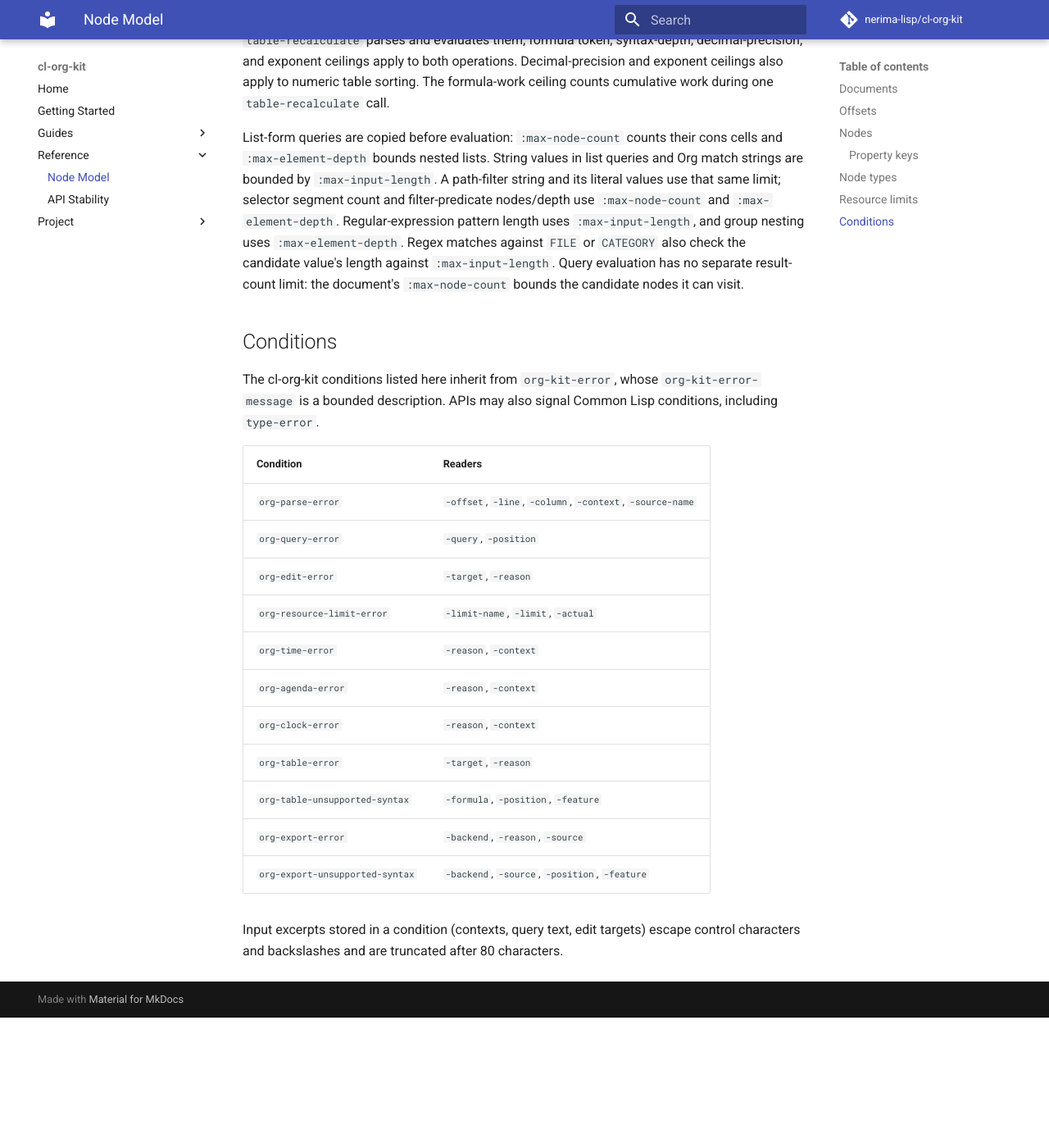
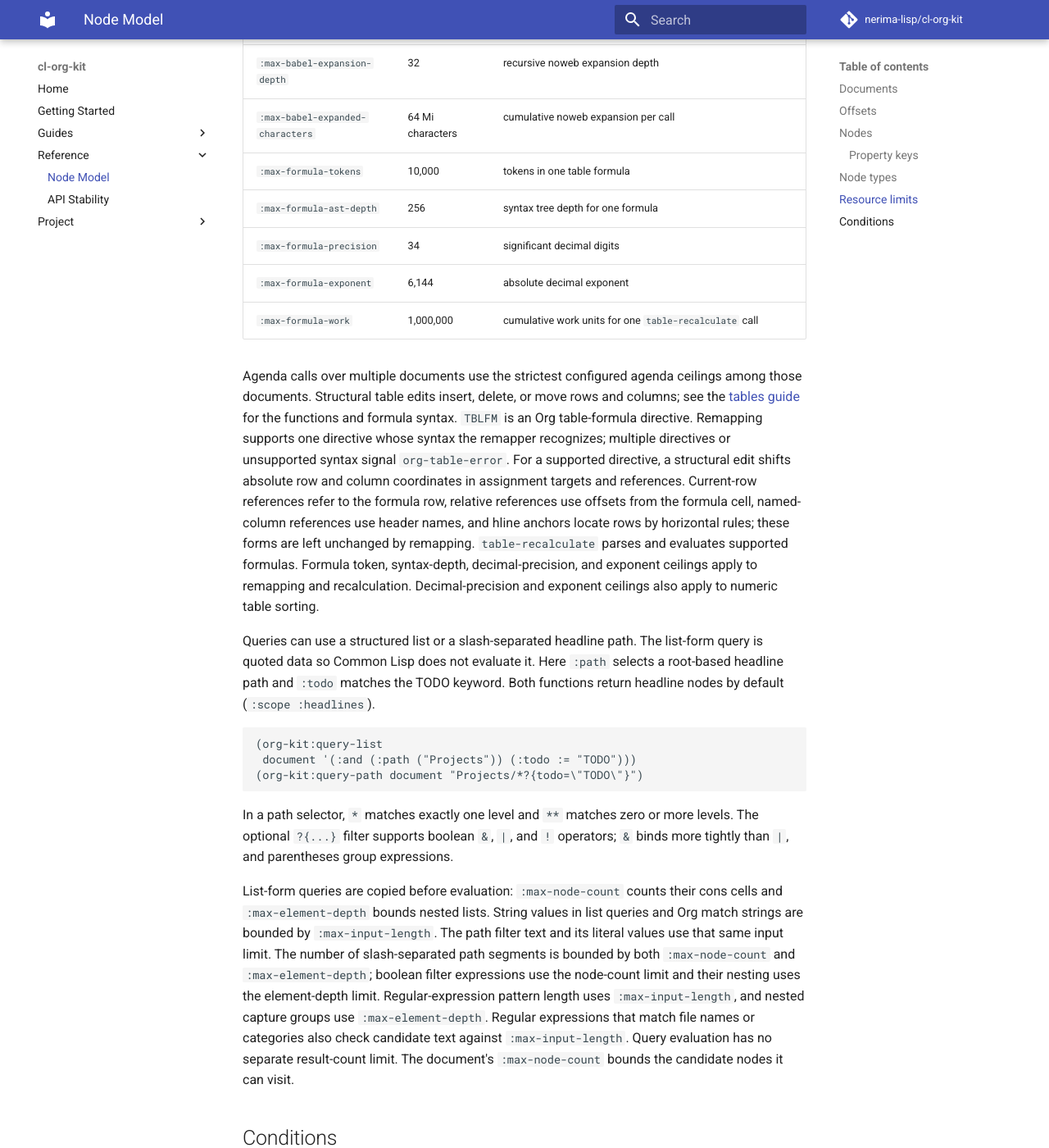
Before and after one commit to nerima-lisp/cl-org-kit, an MkDocs documentation site: the page built from docs/src/reference/node-model.md, in a window 1280 px wide and 1400 px high, scrolled down 5533 px. Shown: the whole window at 82% size. Built offline with MkDocs 1.6.1 and Material for MkDocs 9.7.7, drawn with Linux system fonts in a browser that asks for light colours; comment, search, counter and statistics services are not loaded; before the commit the page ends 6774 px from its top, so only the background shows below that; some of the changed text lies outside the part shown.

Commit message:
docs: document Babel APIs and clarify node model reference

````diff
--- a/docs/mkdocs.yml
+++ b/docs/mkdocs.yml
@@ -13,6 +13,7 @@
   - Home: index.md
   - Getting Started: getting-started.md
   - Guides:
+      - Babel: guides/babel.md
       - TODO and Agenda: guides/todo-agenda.md
       - Clock: guides/clock.md
       - Structure Edits: guides/structure-edits.md
--- /dev/null
+++ b/docs/src/guides/babel.md
@@ -0,0 +1,127 @@
+# Babel headers and noweb
+
+The Babel APIs resolve source block parameters and expand noweb references from an Org document.
+They do not execute source blocks; callers supply executable results through a result resolver.
+
+## Header arguments
+
+Pass `resolve-babel-parameters` a document and one of its `:src-block` nodes.
+Find source blocks by walking the parsed root with `map-nodes`; see [Node Model](../reference/node-model.md#nodes).
+It returns an ordered alist.
+Keys are uppercase strings.
+Values are strings, or `nil` for flags.
+
+Resolution applies defaults, then generic `header-args` properties.
+It applies language-specific properties next.
+Heading inheritance is resolved within each property layer, so a language-specific value can override an inherited generic value.
+Affiliated `#+HEADER` arguments follow the property layers.
+Source block arguments have the highest priority.
+A later value replaces an earlier value.
+`:var` assignments merge by variable name.
+Mutually exclusive `:results` values replace earlier members of their group.
+The groups cover format (`file`, `list`, `vector`, `table`, `scalar`, `verbatim`), representation (`raw`, `html`, `latex`, `org`, `code`, `pp`, `drawer`, `link`, `graphics`), handling (`replace`, `silent`, `none`, `discard`, `append`, `prepend`), and `output` versus `value`.
+One value from each group can be combined in a header; a later value replaces only an earlier value from its own group.
+For `:exports`, `code`, `results`, `both`, and `none` are mutually exclusive.
+
+```lisp
+(org-kit:resolve-babel-parameters document src-block)
+```
+
+The call returns raw header values.
+Use `resolve-babel-variables` to parse the block's `:var` assignments.
+
+## Static `:var` values
+
+`resolve-babel-variables` returns an ordered alist from variable names to Common Lisp values.
+It accepts numeric literals, double-quoted strings, named Org pipe tables, and simple named lists.
+Numeric table cells become numbers.
+Other unquoted table cells and list items remain strings.
+A named plain list can be used as a `:var` value when each item contains one paragraph without nested content.
+
+```org
+#+NAME: sample-items
+- red
+- blue
+
+#+NAME: consumer
+#+BEGIN_SRC text :var items=sample-items
+#+END_SRC
+```
+
+For a `:var` assignment, a double-quoted value is a string and a numeric value such as `7` is parsed as a number.
+A bare value such as `sample-items` names another Org object; a missing name signals `org-babel-error`.
+Reader syntax such as `(+ 1 2)` is rejected instead of being evaluated.
+The library never evaluates a `:var` expression or source block.
+A named source block or `#+CALL` result requires the `:result-resolver` function.
+The callback receives `(block-name resolved-variable-alist)` and returns that block's result as a Common Lisp value.
+For example, a host can look up values it computed earlier by block name:
+
+```lisp
+(defparameter *executed-results* (make-hash-table :test #'equal))
+(setf (gethash "subtotal" *executed-results*) 42)
+
+(defun lookup-babel-result (block-name variables)
+  (declare (ignore variables))
+  (gethash block-name *executed-results*))
+
+(org-kit:resolve-babel-variables
+ document src-block :result-resolver #'lookup-babel-result)
+```
+
+A `#+CALL` result resolves through its named source block and passes that block's name to the callback.
+Without a callback, an executable result reference signals `org-babel-error`.
+Its reason is `:missing-result-resolver`.
+
+`#+NAME` can name an Org pipe table or a simple list for local resolution.
+`#+RESULTS: name` can name a static result table or list in the same way.
+A table's rule rows are omitted.
+Other named node types, such as paragraphs and headlines, and tables formatted by Emacs's `table.el` package rather than as Org pipe tables signal `org-babel-error`.
+Nested lists and multi-part list items signal the same condition.
+
+## Noweb expansion
+
+Pass `expand-babel-noweb` a source block and one context: `:eval`, `:tangle`, or `:export`.
+Use `:eval` when preparing code for evaluation, `:tangle` when preparing code to tangle to a file, and `:export` when exporting.
+It returns the block body without its final line ending.
+When `:noweb` is omitted, its mode defaults to `no`.
+`:noweb` selects when references expand:
+
+| `:noweb` value | `:eval` | `:tangle` | `:export` |
+|---|---|---|---|
+| `yes` | Expand | Expand | Expand |
+| `no` | Keep references | Keep references | Keep references |
+| `eval` | Expand | Keep references | Keep references |
+| `tangle` | Keep references | Expand | Keep references |
+| `strip-export` | Expand | Expand | Remove reference markers |
+| `no-export` | Expand | Expand | Keep references |
+| `strip-tangle` | Expand | Remove reference markers | Expand |
+
+For `strip-export` and `strip-tangle`, the reference marker is removed and the referenced body is not inserted.
+
+`<<name>>` inserts a named source block's body.
+A block with `:noweb-ref name` contributes to its group in document order.
+Each group member's `:noweb-sep` separates it from the next member.
+The default separator is a newline.
+An unknown plain reference expands to an empty string.
+Referenced blocks expand recursively only when their own `:noweb` mode allows expansion in that context.
+
+`<<name()>>` requests a block result through `:result-resolver`.
+Pass the same callback used by `resolve-babel-variables` with the `:result-resolver` keyword to `expand-babel-noweb`:
+
+```lisp
+(org-kit:expand-babel-noweb
+ document src-block :context :eval
+ :result-resolver #'lookup-babel-result)
+```
+
+String results are inserted as written.
+Numbers, characters, symbols, conses, and vectors use Common Lisp printed form; `NIL` prints as `NIL`.
+A missing callback signals `org-babel-error`.
+
+By default, text before `<<name>>` on its source line remains before the first inserted line and is repeated at the start of each later inserted line. For example, `  <<name>>` with a two-line body `first\nsecond` becomes `  first\n  second`.
+Use `:noweb-prefix no` to disable this behavior.
+Cycles signal `org-babel-error`.
+Depth and cumulative expanded-character ceilings signal `org-resource-limit-error`.
+
+See [Resource limits](../reference/node-model.md#resource-limits) for the Babel ceilings.
+See [API stability](../reference/api-stability.md) for the public API policy.
--- a/docs/src/reference/node-model.md
+++ b/docs/src/reference/node-model.md
@@ -6,12 +6,24 @@
 
 ## Documents
 
-`make-document` normalizes its input to text and returns a `document` with no
-tree. `parse-org` parses the text and installs an `:org-data` root on its
-returned document.
+`make-document` decodes its input and returns a `document` with no tree.
+`parse-org` accepts the same input forms and also parses the text, installing an
+`:org-data` root on its returned document.
+Pass `:settings`, `:todo-keywords`, `:startup`, `:inlinetask-min-level`, or
+`:link-abbrevs` to `parse-org` to override in-buffer settings.
 
 ```lisp
 (org-kit:make-document input &key source-name encoding limits)
+(org-kit:parse-org input &key source-name encoding limits settings todo-keywords
+                          startup inlinetask-min-level link-abbrevs)
+```
+
+For octet input, `:encoding` is forwarded to `cl-codec-kit:octets-to-string`.
+Strings and character streams already contain decoded text.
+
+```lisp
+(org-kit:parse-org input :source-name "notes.org"
+                   :limits (org-kit:make-limits :max-node-count 1000))
 ```
 
 | Input | Decoding |
@@ -20,12 +32,13 @@
 | character stream | read to the end |
 | octet vector, octet stream, pathname | `encoding` if given, otherwise the Unicode encoding detected from a BOM or null-byte pattern, falling back to UTF-8 |
 
+An explicit `encoding` must be an encoding designator accepted by `cl-codec-kit:octets-to-string`;
+see the [supported encoding reference](https://nerima-lisp.github.io/cl-codec-kit/).
+
 A leading BOM (U+FEFF) is removed from the text in every case, and
 `document-bom-p` records that it was there. `document-encoding` is the encoding
 used for octet input and `NIL` for character input. Only the pathname branch
 opens a file; string input performs no I/O.
-
-Failures:
 
 - undecodable octets signal `org-parse-error` whose offset is the octet index;
 - an encoding the decoder does not support signals `org-kit-error`;
@@ -34,8 +47,8 @@
 
 | Reader | Value |
 |---|---|
-| `document-text` | the decoded text without BOM; every node offset indexes this string |
-| `document-limits` | the `limits` given to `make-document` (or defaults); operations reuse these ceilings and do not implicitly reparse the text |
+| `document-text` | the decoded text without BOM |
+| `document-limits` | the `limits` given to `make-document` or `parse-org` (or defaults); operations reuse these ceilings and do not implicitly reparse the text |
 | `document-root` | the `:org-data` node installed by `parse-org`, or `NIL` after `make-document` and before parsing; `setf` installs a tree |
 | `document-settings` | plist of in-buffer settings; `setf`-able |
 | `document-newline` | `:lf`, `:crlf`, `:mixed`, or `:none` |
@@ -98,7 +111,7 @@
 
 | Function | Purpose |
 |---|---|
-| `node-type` | type keyword |
+| `node-type` | returns a node's type keyword |
 | `node-parent`, `node-children` | tree links; `(setf node-children)` re-parents, `append-child` adds one |
 | `node-root`, `node-document` | root of the tree and the document it is installed in |
 | `node-property` | `(node-property node key &optional default)`; second value is true when present |
@@ -115,17 +128,19 @@
 for example `:raw-value`, `:level`, `:todo-keyword`, `:todo-type`,
 `:priority`, `:tags`, `:archivedp`, `:commentedp` and `:title` on a headline;
 `:key` and `:value` on a keyword; `:language`, `:switches`, `:parameters` and
-`:value` on a src block. Slots above (`begin`, `end`, the contents offsets,
-`post-affiliated`, `post-blank`, `parent`) are never repeated as properties.
-A value that org-element represents as secondary objects (a headline `:title`)
-is a list of nodes whose parent is the owning node.
+`:value` on a src block. Node slots such as `begin`, `end`, the contents offsets,
+`post-affiliated`, `post-blank`, and `parent` are separate from the property
+plist and are never repeated there.
+A headline `:title` can be a list of parsed nodes rather than a string.
+Those nodes are children of the headline.
 
 ## Node types
 
 `node-types` lists the 56 types below and `node-type-category` maps each to its
-category. `node-type-p` and the `node-type` type test membership. The names
-match Emacs Org's `org-element` API; this is a naming convention, not a claim
-that both parsers produce identical trees.
+category. `node-type-p` tests whether a keyword belongs to this set. The type
+specifier `node-type` accepts keywords from this set. The names match Emacs
+Org's `org-element` API; this is a naming convention, not a claim that both
+parsers produce identical trees.
 
 | Category | Types |
 |---|---|
@@ -134,8 +149,8 @@
 | `:lesser-element` | `:babel-call`, `:clock`, `:comment`, `:comment-block`, `:diary-sexp`, `:example-block`, `:export-block`, `:fixed-width`, `:horizontal-rule`, `:keyword`, `:latex-environment`, `:node-property`, `:paragraph`, `:planning`, `:src-block`, `:table-row`, `:verse-block` |
 | `:object` | `:bold`, `:citation`, `:citation-reference`, `:code`, `:entity`, `:export-snippet`, `:footnote-reference`, `:inline-babel-call`, `:inline-src-block`, `:italic`, `:latex-fragment`, `:line-break`, `:link`, `:macro`, `:plain-text`, `:radio-target`, `:statistics-cookie`, `:strike-through`, `:subscript`, `:superscript`, `:table-cell`, `:target`, `:timestamp`, `:underline`, `:verbatim` |
 
-In Org Syntax, “greater blocks” is a syntax grouping for `:center-block`,
-`:quote-block`, and `:special-block`; “lesser blocks” groups
+The Org syntax grouping “greater blocks” contains `:center-block`,
+`:quote-block`, and `:special-block`; “lesser blocks” contains
 `:comment-block`, `:example-block`, `:export-block`, `:src-block`, and
 `:verse-block`. These syntax groupings are distinct from the `:greater-element`
 node category. `#+CALL:` lines are `:babel-call`.
@@ -143,11 +158,11 @@
 ## Resource limits
 
 `make-limits` returns resource ceilings used by parsing, editing, queries,
-link resolution, agendas, clock summaries, table operations, and export. An
-operation that exceeds an applicable ceiling signals
-`org-resource-limit-error` with the limit keyword, configured value, and
-measured amount. Limits passed to `parse-org` are kept on the document and
-reused by its queries, edits, and exporters.
+link resolution, agendas, clock summaries, table operations, export, Babel
+result resolution, and noweb expansion. An operation that exceeds an
+applicable ceiling signals `org-resource-limit-error` with the limit keyword,
+configured value, and measured amount. Limits passed to `parse-org` are kept on
+the document and reused by its queries, edits, and exporters.
 
 | Keyword | Default | Bounds |
 |---|---|---|
@@ -166,6 +181,8 @@
 | `:max-export-expansion-depth` | 32 | recursive export expansion depth |
 | `:max-export-expanded-characters` | 64 Mi characters | cumulative expanded text per export |
 | `:max-export-expanded-nodes` | 4 Mi nodes | cumulative expanded nodes per export |
+| `:max-babel-expansion-depth` | 32 | recursive noweb expansion depth |
+| `:max-babel-expanded-characters` | 64 Mi characters | cumulative noweb expansion per call |
 | `:max-formula-tokens` | 10,000 | tokens in one table formula |
 | `:max-formula-ast-depth` | 256 | syntax tree depth for one formula |
 | `:max-formula-precision` | 34 | significant decimal digits |
@@ -173,43 +190,71 @@
 | `:max-formula-work` | 1,000,000 | cumulative work units for one `table-recalculate` call |
 
 Agenda calls over multiple documents use the strictest configured agenda
-ceilings among those documents. Structural table edits parse supported
-`TBLFM` formulas to remap references, and `table-recalculate` parses and
-evaluates them; formula token, syntax-depth, decimal-precision, and exponent
-ceilings apply to both operations. Decimal-precision and exponent ceilings also
-apply to numeric table sorting. The formula-work ceiling counts cumulative work
-during one `table-recalculate` call.
+ceilings among those documents. Structural table edits insert, delete, or move
+rows and columns; see the [tables guide](../guides/tables.md) for the functions
+and formula syntax. `TBLFM` is an Org table-formula directive. Remapping
+supports one directive whose syntax the remapper recognizes; multiple
+directives or unsupported syntax signal `org-table-error`. For a supported
+directive, a structural edit shifts absolute row and column coordinates in
+assignment targets and references. Current-row references refer
+to the formula row, relative references use offsets from the formula cell,
+named-column references use header names, and hline anchors locate rows by
+horizontal rules; these forms are left unchanged by remapping.
+`table-recalculate` parses and evaluates supported formulas. Formula token,
+syntax-depth, decimal-precision, and exponent ceilings apply to remapping and
+recalculation. Decimal-precision and exponent ceilings also apply to numeric
+table sorting.
+
+Queries can use a structured list or a slash-separated headline path. The
+list-form query is quoted data so Common Lisp does not evaluate it. Here `:path`
+selects a root-based headline path and `:todo` matches the TODO keyword. Both
+functions return headline nodes by default (`:scope :headlines`).
+
+~~~lisp
+(org-kit:query-list
+ document '(:and (:path ("Projects")) (:todo := "TODO")))
+(org-kit:query-path document "Projects/*?{todo=\"TODO\"}")
+~~~
+
+In a path selector, `*` matches exactly one level and `**` matches zero or more
+levels. The optional `?{...}` filter supports boolean `&`, `|`, and `!` operators;
+`&` binds more tightly than `|`, and parentheses group expressions.
 
 List-form queries are copied before evaluation: `:max-node-count` counts their
 cons cells and `:max-element-depth` bounds nested lists. String values in list
-queries and Org match strings are bounded by `:max-input-length`. A path-filter
-string and its literal values use that same limit; selector segment count and
-filter-predicate nodes/depth use `:max-node-count` and `:max-element-depth`.
-Regular-expression pattern length uses `:max-input-length`, and group nesting
-uses `:max-element-depth`. Regex matches against `FILE` or `CATEGORY` also
-check the candidate value's length against `:max-input-length`. Query
-evaluation has no separate result-count limit: the document's
+queries and Org match strings are bounded by `:max-input-length`. The path
+filter text and its literal values use that same input limit. The number of
+slash-separated path segments is bounded by both `:max-node-count` and
+`:max-element-depth`; boolean filter expressions use the node-count limit and
+their nesting uses the element-depth limit.
+Regular-expression pattern length uses `:max-input-length`, and nested capture
+groups use `:max-element-depth`. Regular expressions that match file names or
+categories also check candidate text against `:max-input-length`.
+Query evaluation has no separate result-count limit. The document's
 `:max-node-count` bounds the candidate nodes it can visit.
 
 ## Conditions
 
-The cl-org-kit conditions listed here inherit from `org-kit-error`, whose
-`org-kit-error-message` is a bounded description. APIs may also signal Common
-Lisp conditions, including `type-error`.
+The cl-org-kit conditions listed here inherit from `org-kit-error`.
+`org-kit-error-message` returns the failure description.
+The accessor functions in the table are exported from `ORG-KIT` and take the condition as their argument.
+APIs may also signal Common Lisp conditions, including `type-error`.
 
-| Condition | Readers |
+| Condition | Accessor functions |
 |---|---|
-| `org-parse-error` | `-offset`, `-line`, `-column`, `-context`, `-source-name` |
-| `org-query-error` | `-query`, `-position` |
-| `org-edit-error` | `-target`, `-reason` |
-| `org-resource-limit-error` | `-limit-name`, `-limit`, `-actual` |
-| `org-time-error` | `-reason`, `-context` |
-| `org-agenda-error` | `-reason`, `-context` |
-| `org-clock-error` | `-reason`, `-context` |
-| `org-table-error` | `-target`, `-reason` |
-| `org-table-unsupported-syntax` | `-formula`, `-position`, `-feature` |
-| `org-export-error` | `-backend`, `-reason`, `-source` |
-| `org-export-unsupported-syntax` | `-backend`, `-source`, `-position`, `-feature` |
+| `org-kit-error` | `org-kit-error-message` |
+| `org-parse-error` | `org-parse-error-offset`, `org-parse-error-line`, `org-parse-error-column`, `org-parse-error-context`, `org-parse-error-source-name` |
+| `org-query-error` | `org-query-error-query`, `org-query-error-position` |
+| `org-edit-error` | `org-edit-error-target`, `org-edit-error-reason` |
+| `org-resource-limit-error` | `org-resource-limit-error-limit-name`, `org-resource-limit-error-limit`, `org-resource-limit-error-actual` |
+| `org-time-error` | `org-time-error-reason`, `org-time-error-context` |
+| `org-agenda-error` | `org-agenda-error-reason`, `org-agenda-error-context` |
+| `org-clock-error` | `org-clock-error-reason`, `org-clock-error-context` |
+| `org-table-error` | `org-table-error-target`, `org-table-error-reason` |
+| `org-table-unsupported-syntax` | `org-table-unsupported-syntax-formula`, `org-table-unsupported-syntax-position`, `org-table-unsupported-syntax-feature` |
+| `org-export-error` | `org-export-error-backend`, `org-export-error-reason`, `org-export-error-source` |
+| `org-babel-error` | `org-babel-error-reason`, `org-babel-error-context` |
+| `org-export-unsupported-syntax` | `org-export-unsupported-syntax-backend`, `org-export-unsupported-syntax-source`, `org-export-unsupported-syntax-position`, `org-export-unsupported-syntax-feature` |
 
-Input excerpts stored in a condition (contexts, query text, edit targets) escape
-control characters and backslashes and are truncated after 80 characters.
+Input excerpts stored as condition context, query, target, formula, or source are
+capped at 80 characters. Control characters and backslashes are escaped.
````
Also changed, not shown: other parts of docs/src/reference/node-model.md (+1 -1 lines).
